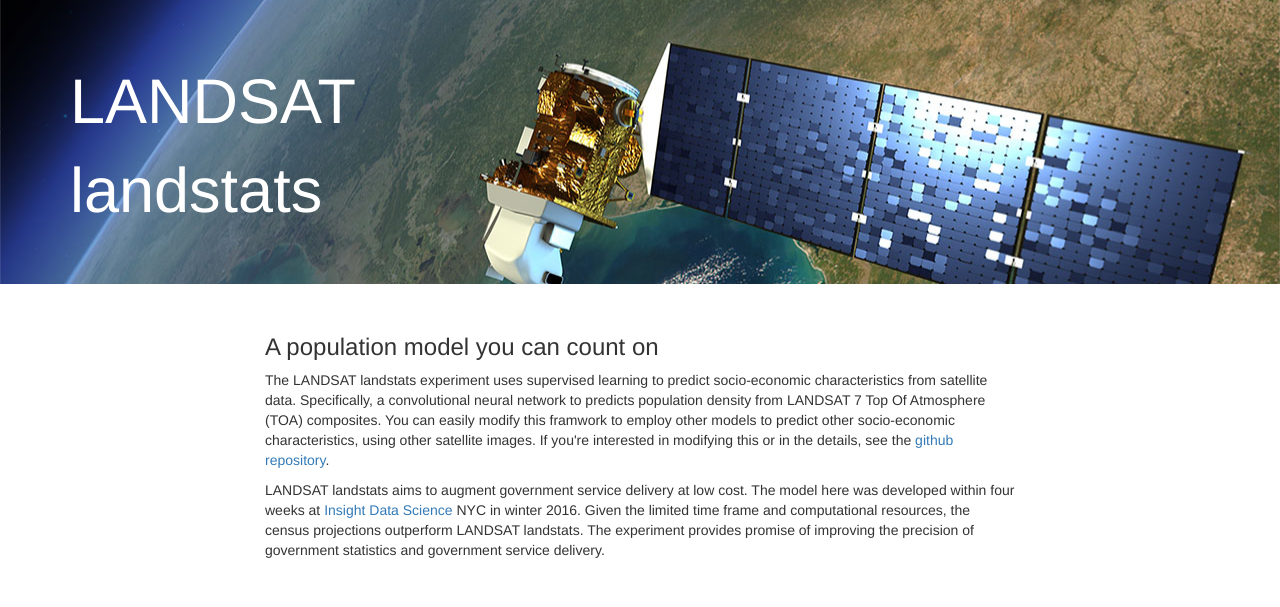
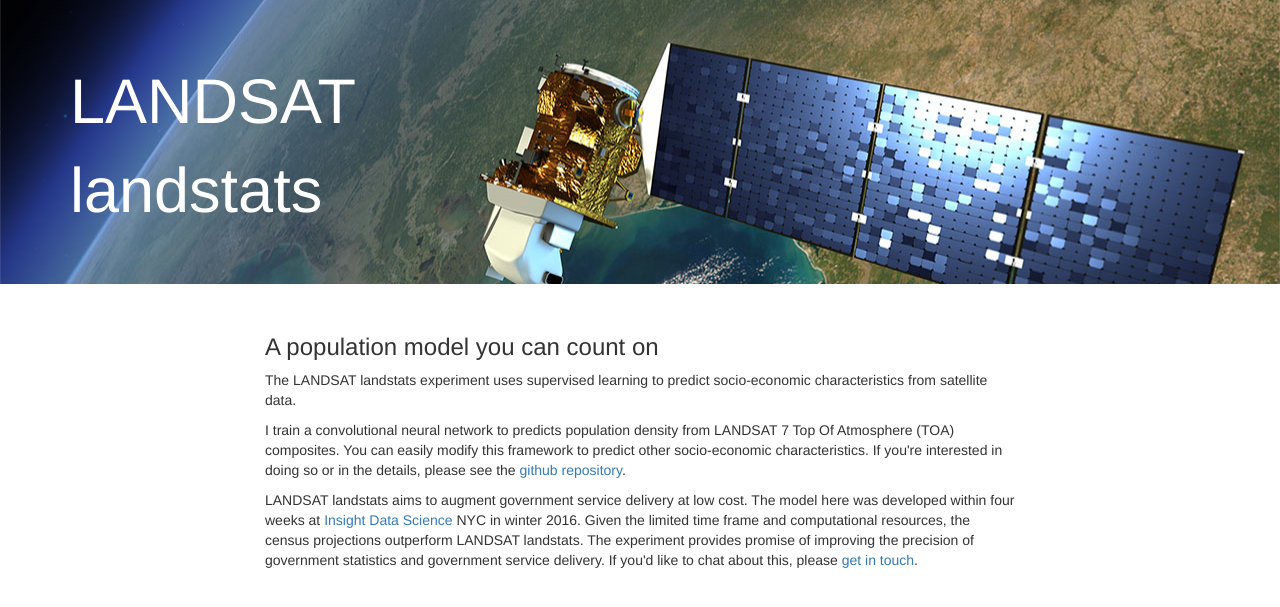
Before and after one commit to patrick-dd/insight-website, a Flask app: page /about in a window 1280 px wide. Shown: the part 91-698 px from the top of the page. Run offline with Flask 2, Linux system fonts and the light colour scheme; some libraries are stand-ins or nearby versions.

Commit message:
fixed about page

```diff
--- a/app/templates/about.html
+++ b/app/templates/about.html
@@ -81,10 +81,13 @@
     <h3>A population model you can count on</h3>
     <p>
 
-      The LANDSAT landstats experiment uses supervised learning to predict socio-economic characteristics from satellite data. Specifically, a convolutional neural network to predicts population density from LANDSAT 7 Top Of Atmosphere (TOA) composites. You can easily modify this framwork to employ other models to predict other socio-economic characteristics, using other satellite images. If you're interested in modifying this or in the details, see the <a href="https://github.com/patrick-dd/landsat-landstats">github repository</a>.
+      The LANDSAT landstats experiment uses supervised learning to predict socio-economic characteristics from satellite data.
+
+</p>
+<p> I train a convolutional neural network to predicts population density from LANDSAT 7 Top Of Atmosphere (TOA) composites. You can easily modify this framework to predict other socio-economic characteristics. If you're interested in doing so or in the details, please see the <a href="https://github.com/patrick-dd/landsat-landstats">github repository</a>.
     </p>
     <p>
-      LANDSAT landstats aims to augment government service delivery at low cost. The model here was developed within four weeks at <a href="http://www.insightdatascience.com">Insight Data Science</a> NYC in winter 2016. Given the limited time frame and computational resources, the census projections outperform LANDSAT landstats. The experiment provides promise of improving the precision of government statistics and government service delivery.
+      LANDSAT landstats aims to augment government service delivery at low cost. The model here was developed within four weeks at <a href="http://www.insightdatascience.com">Insight Data Science</a> NYC in winter 2016. Given the limited time frame and computational resources, the census projections outperform LANDSAT landstats. The experiment provides promise of improving the precision of government statistics and government service delivery. If you'd like to chat about this, please <a href="/contact">get in touch</a>.
     </p>
             </div>
             </div>
```
